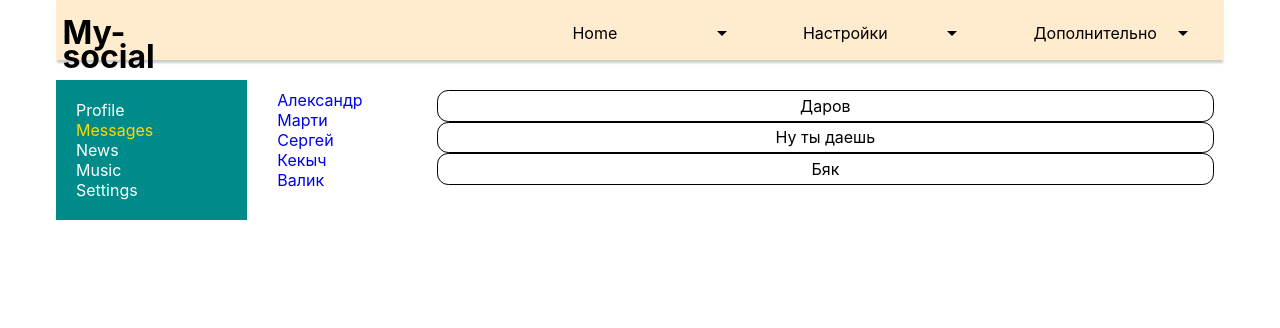
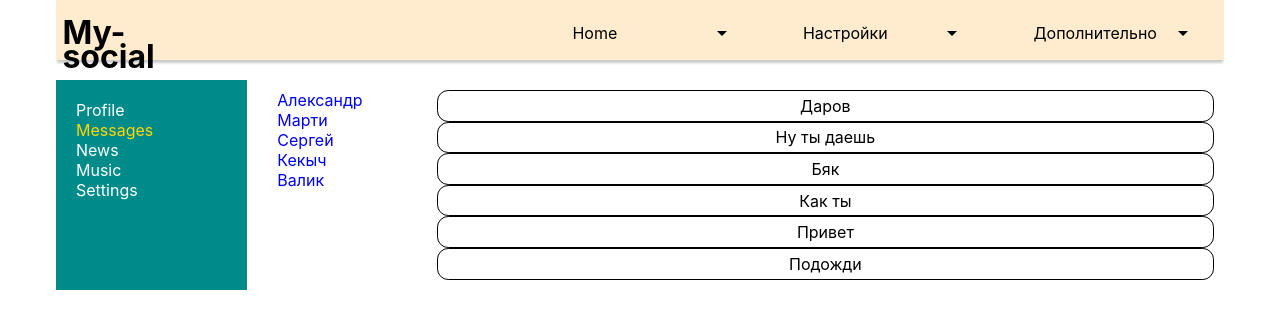
Before and after one commit to AlexKot322/React-practice.-Social-network, a React (Create React App) app: page /Dialogs in a window 1280 px wide. Shown: the top 328 px of the page. Built offline with nearby package versions, Linux system fonts and the light colour scheme.

Commit message:
добавлены массивы данных. Использование метода .map

```diff
--- a/src/components/Dialogs/Dialogs.jsx
+++ b/src/components/Dialogs/Dialogs.jsx
@@ -19,19 +19,36 @@ const Message = (props) => {
 }
 
 const Dialogs = (props) => {
+
+
+    let dialogs = [
+        { id: 1, name: 'Александр' },
+        { id: 2, name: 'Марти' },
+        { id: 3, name: 'Сергей' },
+        { id: 4, name: 'Кекыч' },
+        { id: 5, name: 'Валик' }
+    ]
+
+    let messages = [
+        { id: 1, message: 'Даров' },
+        { id: 2, message: 'Ну ты даешь' },
+        { id: 3, message: 'Бяк' },
+        { id: 4, message: 'Как ты' },
+        { id: 5, message: 'Привет' },
+        { id: 6, message: 'Подожди' }
+    ]
+
+
+    let dialogsElements = dialogs.map(d => <DialogItem name={d.name} id={d.id} />);
+    let messagesElement = messages.map(m => <Message message={m.message} id={m.id} />);
     return (
         <div className={s.dialogs}>
             <div className={s.dialogsItems}>
-                <DialogItem name="Александр" id="1"/>
-                <DialogItem name="Марти" id="2"/>
-                <DialogItem name="Сергей" id="3"/>
-                <DialogItem name="Кекыч" id="4"/>
-                <DialogItem name="Валик" id="5"/>
+
+                {dialogsElements}
             </div>
             <div className={s.messages}>
-                <Message message="Даров"/>
-                <Message message="Ну ты даешь"/>
-                <Message message="Бяк"/>
+                {messagesElement}
             </div>
         </div>
     )
--- a/src/components/Profile/MyPosts/MyPosts.jsx
+++ b/src/components/Profile/MyPosts/MyPosts.jsx
@@ -2,6 +2,11 @@ import React from "react";
 import s from './MyPosts.module.css';
 import Post from "./Post/Post";
 const MyPosts = () => {
+  let posts = [
+    { id: 1, name: 'Александр Котовсков', countLike: 333, countLook: 222, datePublick: "13 августа"},
+    { id: 2, name: 'Лул Кекович', countLike: 11, countLook: 22, datePublick: "12 сентября" }
+]
+  let postsElements = posts.map (p => <Post name={p.name} countLike={p.countLike} countLook={p.countLook} id={p.id} datePublick={p.datePublick}/> );
   return (
     <div className={s.postsBlock}>
       <h3>My posts</h3>
@@ -17,8 +22,7 @@ const MyPosts = () => {
         </div>
       </div>
       <div className={s.posts}>
-        <Post message='Who you are?' countLike='600' countLook='325'/>
-        <Post message='Who you bitch' countLike='423' countLook='13' />
+        {postsElements}
       </div>
     </div>
   )
--- a/src/components/Profile/MyPosts/Post/Post.jsx
+++ b/src/components/Profile/MyPosts/Post/Post.jsx
@@ -8,23 +8,23 @@ const Post = (props) => {
       <div className={s.avatar}>
         <img src="https://klike.net/uploads/posts/2019-03/1551511784_4.jpg" className={s.avatarImg} />
         <div className={s.avatarRight}>
-          <div className={s.avatarName}>Александр Котовсков</div>
-          <span>date</span>
+          <div className={s.avatarName}>{props.name}</div>
+          <span>{props.datePublick}</span>
         </div>
       </div>
       <img src="https://sm-news.ru/wp-content/uploads/2020/07/27/27-04-2016_d728f38e43aa85f0ce74d7059bc2c253.jpg" className={s.postImg} />
       <div>
         <div className={s.postNav}>
         <button className={s.like}>
-            <img src="http://cdn.onlinewebfonts.com/svg/img_165452.png"></img>
+            <img src="https://icon-icons.com/icons2/2568/PNG/32/thumbs_up_hand_okey_ok_icon_153724.png"></img>
             <span>{props.countLike}</span>
           </button>
           <button className={s.look}>
-            <img src="https://miro.medium.com/max/2400/1*Gy_8vdAQJ69RbvCnG_xRTw.png"></img>
+            <img src="https://icon-icons.com/icons2/2568/PNG/32/eye_visible_icon_153741.png"></img>
             <span>{props.countLook}</span>
           </button>
           <button className={s.postNav_delete}>
-            <img src="http://cdn.onlinewebfonts.com/svg/img_229056.png"></img>
+            <img src="https://icon-icons.com/icons2/2568/PNG/32/delete_remove_recycle_bin_trash_icon_153711.png"></img>
           </button>
         </div>
       </div>
--- a/src/components/Profile/MyPosts/Post/Post.module.css
+++ b/src/components/Profile/MyPosts/Post/Post.module.css
@@ -77,11 +77,6 @@ a {
     align-items: center;
 }
 
-.look img,
-.like img {
-    max-width: 20px;
-}
-
 .postNav_delete {
     max-width: 30px;
     cursor: pointer;
@@ -89,7 +84,3 @@ a {
     border: none;
     outline: none;
 }
-
-.postNav_delete img {
-    max-width: 10px;
-}
--- a/src/components/Profile/Profile.jsx
+++ b/src/components/Profile/Profile.jsx
@@ -1,7 +1,7 @@
 import React from "react";
 import MyPosts from "./MyPosts/MyPosts";
 import ProfileInfo from "./ProfileInfo/ProfileInfo";
-import profile from "./Profile.module.css";
+import s from "./Profile.module.css";
 const Profile = () => {
   return (
     <div>
```
